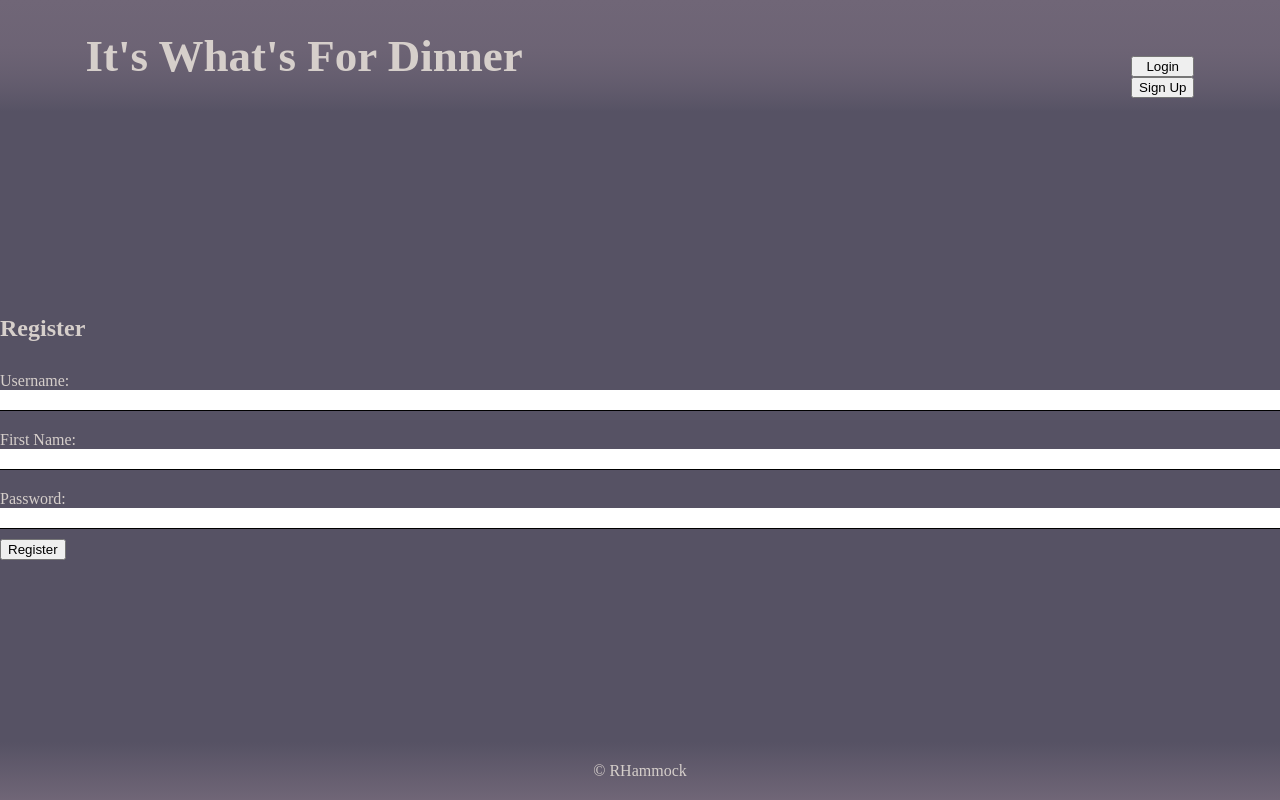
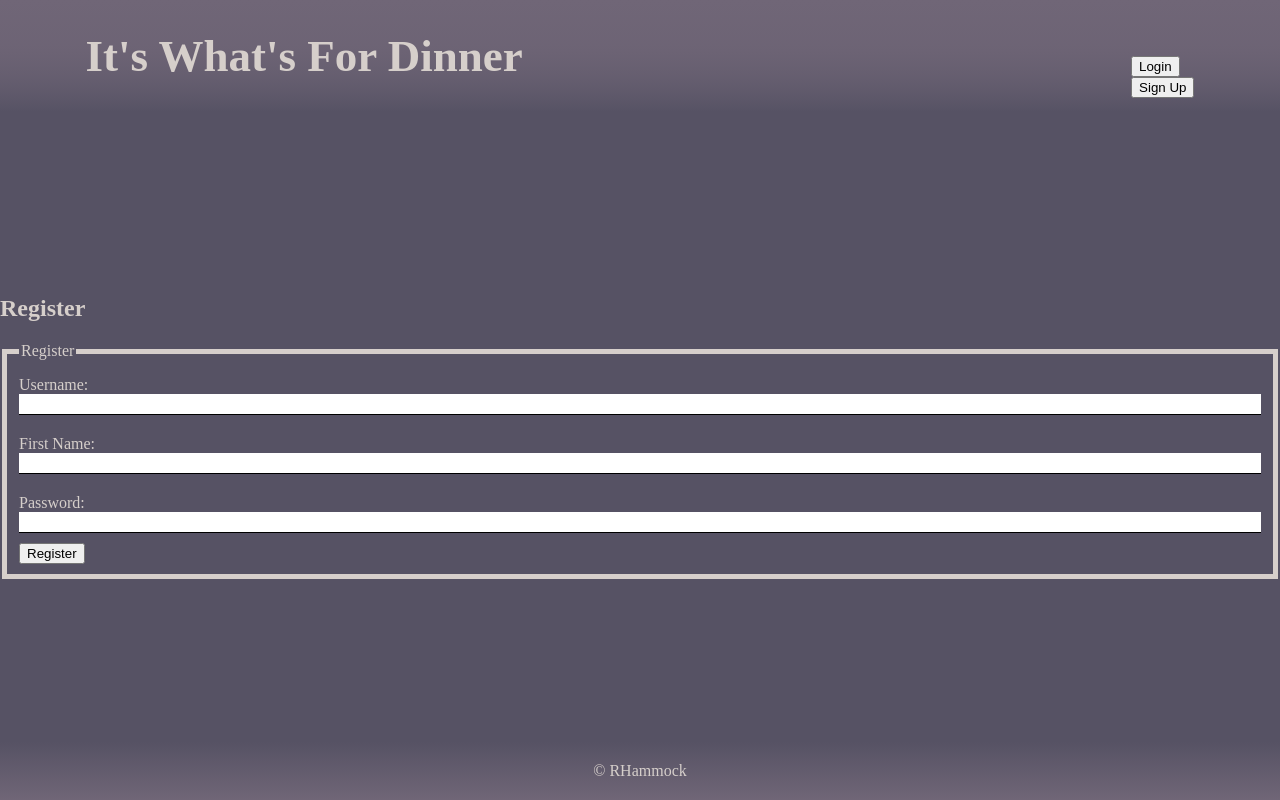
Before and after one commit to rhammock1/whats-for-dinner-client, a React (Create React App) app: page /register in a window 1280 px wide. Built offline with nearby package versions, Linux system fonts and the light colour scheme; no server answers.

Commit message:
Little fixes

```diff
--- a/src/App.js
+++ b/src/App.js
@@ -13,6 +13,8 @@ import PublicOnlyRoute from './Utils/PublicOnlyRoute';
 import RegistrationPage from './routes/RegistrationPage';
 import PrivateRoute from './Utils/PrivateRoute';
 import UserPage from './routes/UserPage';
+import LoginPage from './routes/LoginPage';
+import TokenService from './services/token-service';
 
 
 class App extends Component {
@@ -25,6 +27,7 @@ class App extends Component {
     touched: false,
     recipe: {},
     hasError: false,
+    loggedIn: false,
   }
 
   static getDerivedStateFromError(error) {
@@ -55,7 +58,9 @@ class App extends Component {
     .catch(error => {
       console.error({ error })
     })
-
+    TokenService.hasAuthToken()
+      ? this.setState({ loggedIn: true })
+      : this.setState({ loggedIn: false })
     }
   findRecipe = (recipeId) => {
 
@@ -189,15 +194,15 @@ class App extends Component {
     }
     return (
       <Context.Provider value={value}>
-        <Header />
+        <Header loggedIn={this.state.loggedIn} />
         <main>
           <Switch>
             <Route exact path='/' component={this.renderMainView} />
             <Route path='/recipes/:recipeId' render={(props) => (<RecipeDetailView {...props} recipe={this.state.recipe} />)} />
             <Route path='/restaurants/:restaurantId' render={(props) => (<RestaurantDetailView {...props} />)} />
             <PublicOnlyRoute path='/register' component={RegistrationPage} />
-            <PrivateRoute path='/user/:userId' component={UserPage} />
-
+            {/* <PrivateRoute path='/user/:userId' component={UserPage} /> */}
+            <PublicOnlyRoute path='/login' component={LoginPage} />
           </Switch>
 
         </main>
--- a/src/Header/Header.js
+++ b/src/Header/Header.js
@@ -1,16 +1,23 @@
 import React from 'react';
 import { Link } from 'react-router-dom';
 import './Header.css';
+import TokenService from '../services/token-service';
 
-function Header() {
+function Header(props) {
+
   return (
     <header>
-      <h1><Link className='link' to={'/'}>It's What's For Dinner</Link></h1>
+      <h1><Link className='link' to={'/'} >It's What's For Dinner</Link></h1>
       {/* Need to conditionally render based on presence of a web browswer token */}
-      <div className='login-container'>
-        <button>Login</button>
-        <Link to='/register'><button>Sign Up</button></Link>
-      </div>
+      {!props.loggedIn
+        ? <div className='login-container'>
+            <Link to='/login'><button>Login</button></Link>
+            <Link to='/register'><button>Sign Up</button></Link>
+          </div>
+        : <div className='logged-in'>
+            <p>Hello</p>
+            <Link to='/'><button onClick={() => TokenService.clearAuthToken()}>Logout</button></Link>
+          </div>}
 
     </header>
   )
--- a/src/LoginForm/LoginForm.js
+++ b/src/LoginForm/LoginForm.js
@@ -22,7 +22,7 @@ class LoginForm extends React.Component {
         user_name.value = '';
         password.value = '';
         TokenService.saveAuthToken(res.authToken)
-        this.props.onLoginSuccess
+        this.props.onLoginSuccess();
       })
       .catch(res => {
         this.setState({ error: res.error })
--- a/src/RegistrationForm/RegistrationForm.js
+++ b/src/RegistrationForm/RegistrationForm.js
@@ -38,7 +38,9 @@ class RegistrationForm extends React.Component {
     const { error } = this.state;
     return (
       <form className='registration-form' onSubmit={this.handleSubmit} >
-        <div role='alert'>{error && <p className='red'>{error}</p>}</div>
+        <fieldset>
+          <legend>Register</legend>
+          <div role='alert'>{error && <p className='red'>{error}</p>}</div>
         <div className='form-group'>
           <label htmlFor='user_name'>Username: </label>
           <input required type='text' id='user_name' name='user_name' />
@@ -52,6 +54,8 @@ class RegistrationForm extends React.Component {
           <input required type='password' id='password' name='password' />
         </div>
         <button type='submit'>Register</button>
+        </fieldset>
+
       </form>
     )
   }
--- a/src/routes/RegistrationPage.js
+++ b/src/routes/RegistrationPage.js
@@ -10,7 +10,7 @@ class RegistrationPage extends React.Component {
 
   handleRegistrationSuccess = user => {
     const { history } = this.props;
-    history.push(`/user/${user.id}`)
+    history.push(`/`)
   }
   render() {
     return (
```
